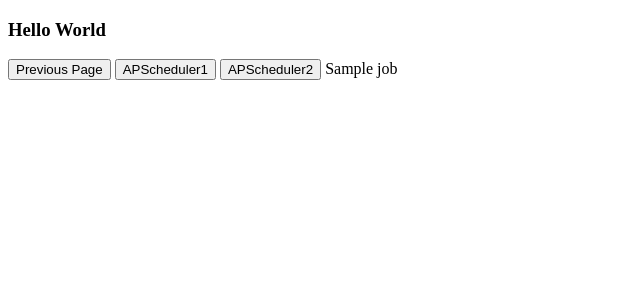
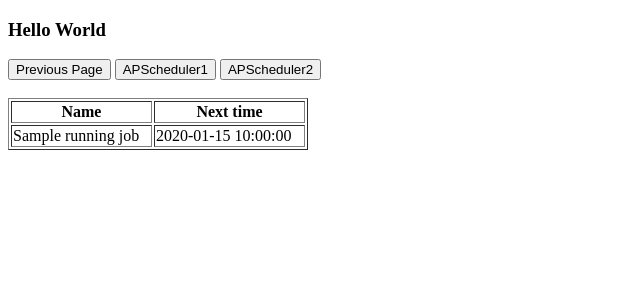
Before and after one commit to easytrader/Apscheduler_for_django, a Python web app: template templates/hello_world.html in a window 1280 px wide. Shown: the top 300 px of the page, without its empty margins (0-640 px from the left). Run offline with Jinja, Linux system fonts and the light colour scheme; the template is opened without the code that fills it: most values are stand-ins (such as "Sample title", 1, 10 or a date in 2020).

Commit message:
fix bugs

```diff
--- a/templates/hello_world.html
+++ b/templates/hello_world.html
@@ -9,11 +9,26 @@
 
 <input type="button" onclick="location.href = '/test2';" value="APScheduler2"></input>
 
-{% for running_job in re_running_jobs %}
-{% for job in running_job %}
-{{job}}
+<br/>
+<br/>
+
+<table width="300" border="1">
+  <tr>
+    <th>Name</th>
+    <th>Next time</th>
+  </tr>
+{% for running_job in running_jobs %}
+
+
+  <tr>
+    <td>{{running_job.name}}</td>
+    <td>{{running_job.next_run_time}}</td>
+  </tr>
+
+
 {% endfor %}
-{% endfor %}
+
+</table>
 
 </body>
 </html>
```
Also changed, not shown: trips/views.py (+9 -6 lines).
